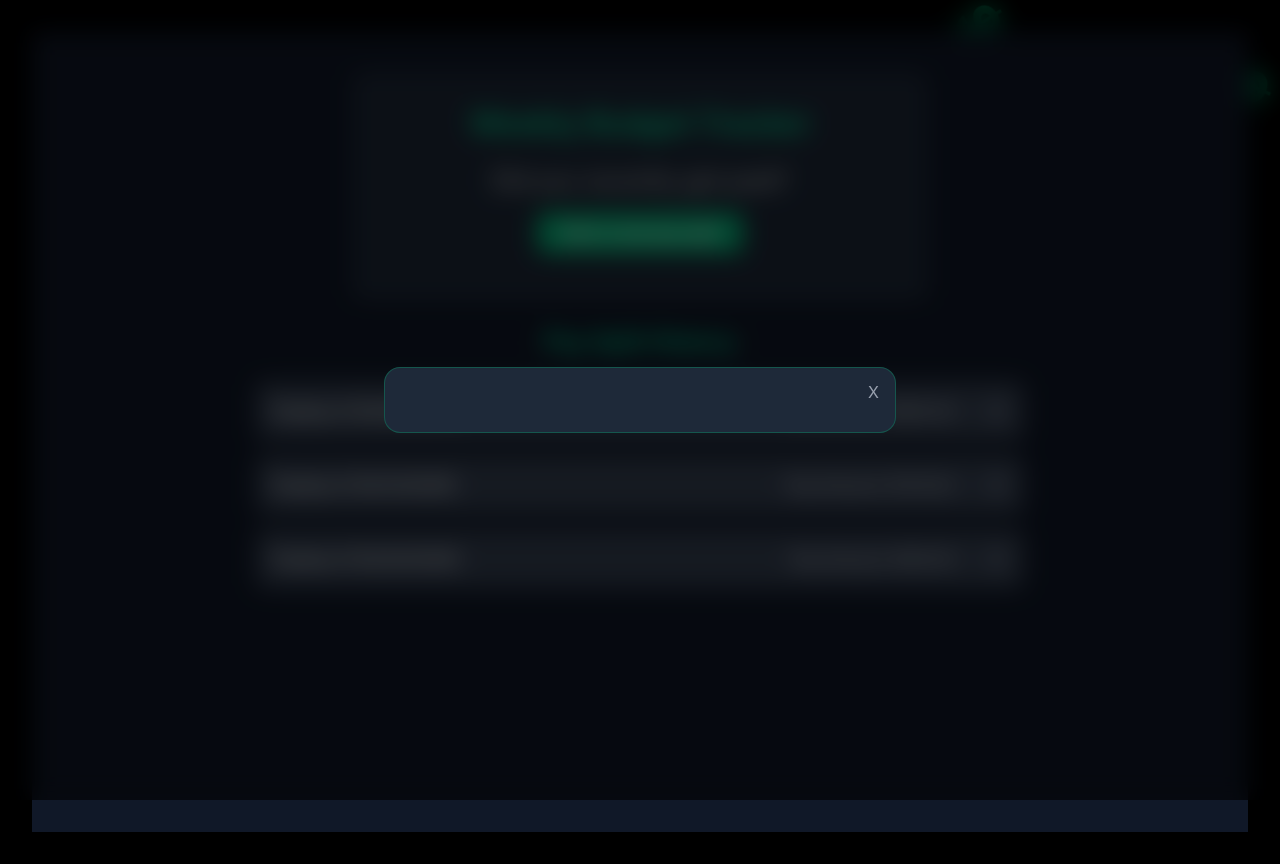
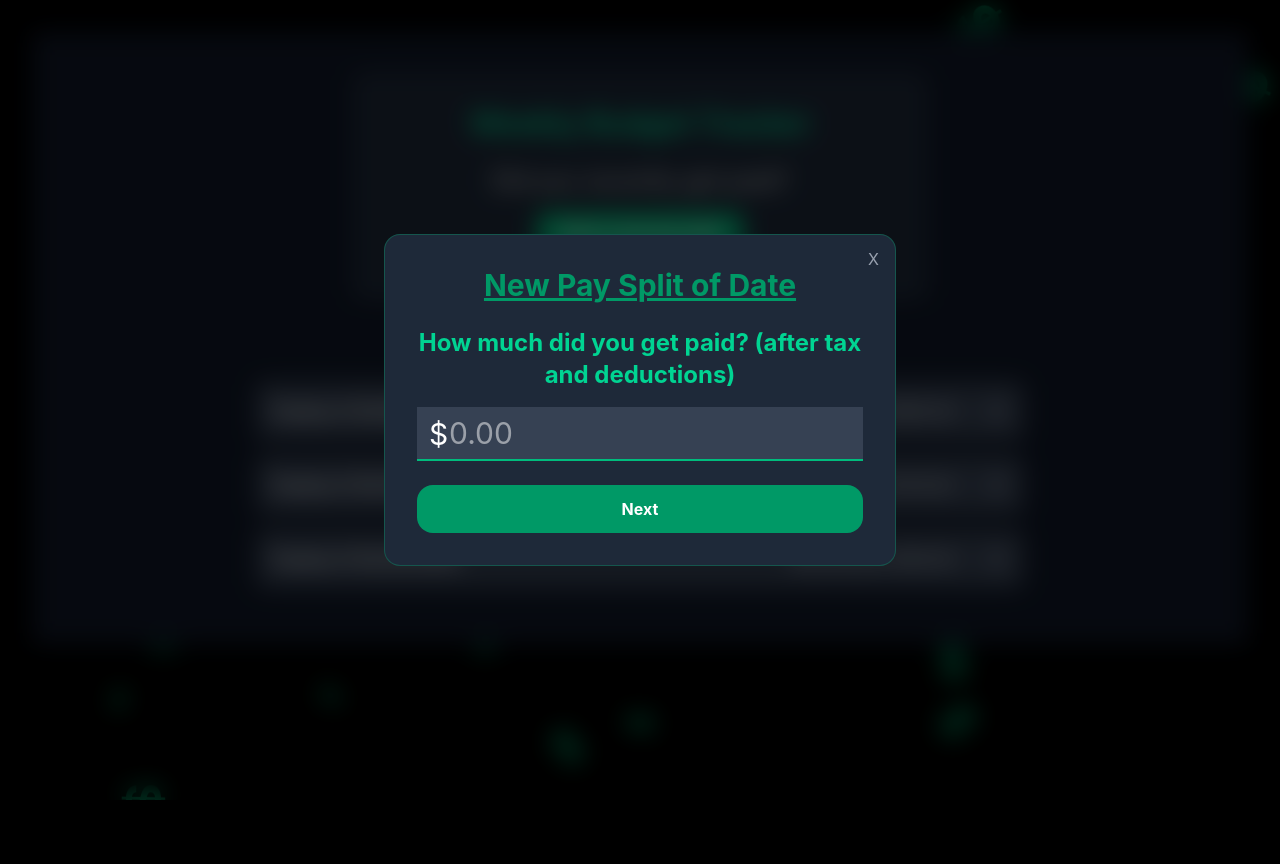
Before and after one commit to ChickPhilA/budget-tracker, a React (Vite) app: page / in a window 1280 px wide. Both pictures are taken after a click on the button "Start a new pay split". After the commit the page ends 800 px from the top, so only its background shows below. Built offline with nearby package versions, Linux system fonts and the light colour scheme.

Commit message:
Added an error animation that shakes in the first step of the wizard, that outputs when user provides invalid pay value

```diff
--- a/src/App.jsx
+++ b/src/App.jsx
@@ -3,7 +3,7 @@ import './App.css'
 import { PaySplitHistoryBox } from './PaySplitHistoryBox.jsx';
 import MoneyRain from './MoneyRain.jsx'
 import SplitButton from './NewSplitButton.jsx'
-
+import { MoveLeft } from 'lucide-react';
 
 export default function App() {
 
@@ -14,13 +14,14 @@ const fakePaySplits = [
 ] // these are to display within the history cotainer below. REMINDER: JS DOES MONTHS 0 TO 11
 
 
-  const [pay, setPay] = useState(0)
+  // State variables for the app
+  const [pay, setPay] = useState()
   const [categories, setCategories] = useState(['Savings', 'Coffee', 'Gas'])
   const [date, setDate] = useState('')
   const [newPayClicked, setNewPayActivity] = useState(false) // for the SplitButton when we want to initate a new pay split
   const [history, changeHistory] = useState(fakePaySplits) // this is the state for the history container. We will update this when we add a new pay split to the history
   const [wizardStep, changeWizardStep] = useState(0) // this is for the 3-step state wizard in our splitting process. 1 is total pay, 2 is categories, and 3 is the splitting among categories
-
+  const [shake, setShake] = useState(false) // this is for the shake animation on input field(s) if user tries to proceed without entering valid input)]
 
 // Regex for pay input field in Step 1; ensures a valid and clean currency input format for the user
 const handlePayChange = (e) => {
@@ -31,23 +32,38 @@ const handlePayChange = (e) => {
   }
 }
 
+const handleNext = () => {
+  if(wizardStep === 1 && (!pay || parseFloat(pay) <= 0)) {
+    // if user tries to proceed without entering a valid pay amount, we trigger the shake animation and return early to prevent moving to the next step
+    setShake(true)
+  } else {
+    changeWizardStep(wizardStep + 1)
+  }
+}
+
   return (
     <>
       <MoneyRain />
-      <div className="min-h-screen bg-gray-900 text-white p-10 font-sans z-10 relative">
+      <div className="min-h-scree n bg-gray-900 text-white p-10 font-sans z-10 relative">
         <div className="max-w-xl mx-auto bg-gray-800 p-8 rounded-xl shadow-lg border border-gray-700">
           <h1 className="text-3xl font-bold text-emerald-400 mb-6">Weekly Budget Tracker</h1>
 
-          <SplitButton paySplitScreenOpen={() => setNewPayActivity(true)} />
+          <SplitButton paySplitScreenOpen={() => { setNewPayActivity(true); changeWizardStep(1); } } />
         </div>
 
         {newPayClicked && (
           <div className="flex justify-center items-center fixed inset-0 z-50 bg-black/60 backdrop-blur-md p-4">
             <div className="bg-gray-800 border border-emerald-500/30 w-full max-w-lg p-8 rounded-2xl relative">
 
-            {/* The close button */}
+            {/* The back and close buttons */}
+              {wizardStep > 1 && (
+                <MoveLeft onClick={() => changeWizardStep(wizardStep - 1)}
+                className="absolute top-3 left-4 text-gray-400 hover:text-emerald-500 hover:cursor-pointer hover:transition-colors">
+                </MoveLeft>
+              )}
+
               <button
-                onClick={() => {setNewPayActivity(false); changeWizardStep(1); setPay('');}}
+                onClick={() => {setNewPayActivity(false); changeWizardStep(0); setPay('');}}
                 className="absolute top-3 right-4 text-gray-400 hover:text-red-500 hover:cursor-pointer hover:transition-colors">
                   X
               </button>
@@ -58,24 +74,27 @@ const handlePayChange = (e) => {
                   <h1 className="text-3xl font-bold text-emerald-600 mb-6 underline "> New Pay Split of Date </h1>
                   <h2 className="text-2xl font-bold text-emerald-400 mb-4"> How much did you get paid? (after tax and deductions)</h2>
 
-                  <div className="relative mt-4">
+                  <div
+                    className={`relative mt-4 ${shake ? 'animate-shake' : ''}`}
+                    onAnimationEnd={() => setShake(false)}
+                  >
                     <div className="absolute inset-y-0 left-0 pl-3 pb-6 flex items-center pointer-events-none">
                       <span className="text-white text-3xl">$</span>
                     </div>
                     <input
-                      type="text" // switched type from number to text for better Regex control with the decimal and prevent number input issues later on
+                      type="text"
                       inputMode="decimal"
-                      value={pay} // makes our input a controlled component; can't enter more than 2 decimal places and only numbers, thanks to the regex in handlePayChange
+                      value={pay}
                       step="0.01"
-                      className="bg-gray-700 border-b-2 border-emerald-500 text-white text-3xl w-full outline-none p-2 pl-8 mb-6
-                      appearance:textfield] [&::-webkit-outer-spin-button]:appearance-none [&::-webkit-inner-spin-button]:appearance-none"
+                      className={`bg-gray-700 border-b-2 ${shake ? 'border-red-500' : 'border-emerald-500'} text-white text-3xl w-full outline-none p-2 pl-8 mb-6
+                      appearance:textfield] [&::-webkit-outer-spin-button]:appearance-none [&::-webkit-inner-spin-button]:appearance-none`}
                       placeholder="0.00"
                       onChange={handlePayChange}
                     />
                   </div>
 
                   <button
-                    onClick={() => changeWizardStep(2)}
+                    onClick={handleNext}
                     className="w-full bg-emerald-600 py-3 rounded-2xl font-bold transition-all hover:bg-emerald-500 hover:cursor-pointer"
                     >
                       Next
@@ -84,6 +103,7 @@ const handlePayChange = (e) => {
               )}
 
               {/* Step 2: Adding the categories */}
+              {/* i want to finish this step before moving on to the next one, so I can have the categories state ready to be passed into the pie chart component in Step 3 */}
               {wizardStep === 2 && (
                 <div className="text-center">
                   <h2 className="text-2xl font-bold text-emerald-400 mb-4"> What categories would you like to split your pay into? Add them below! </h2>
```
